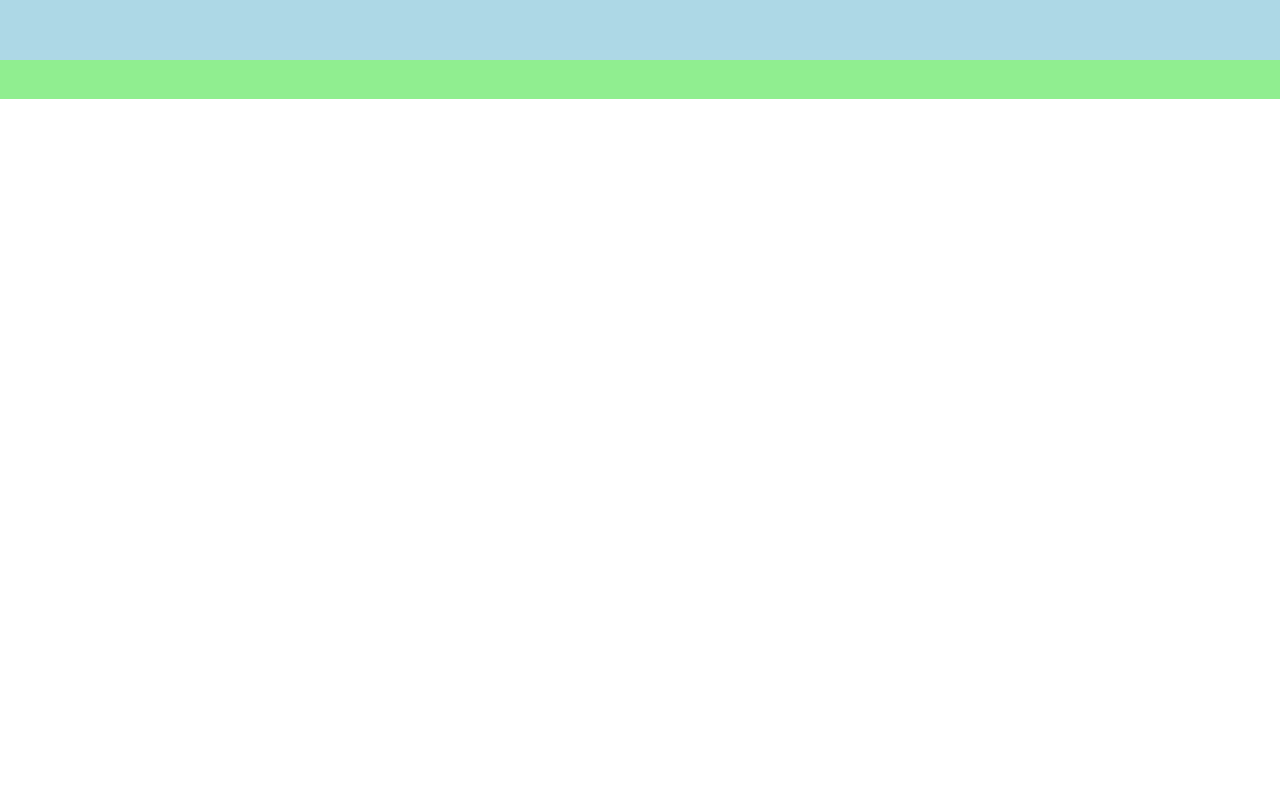
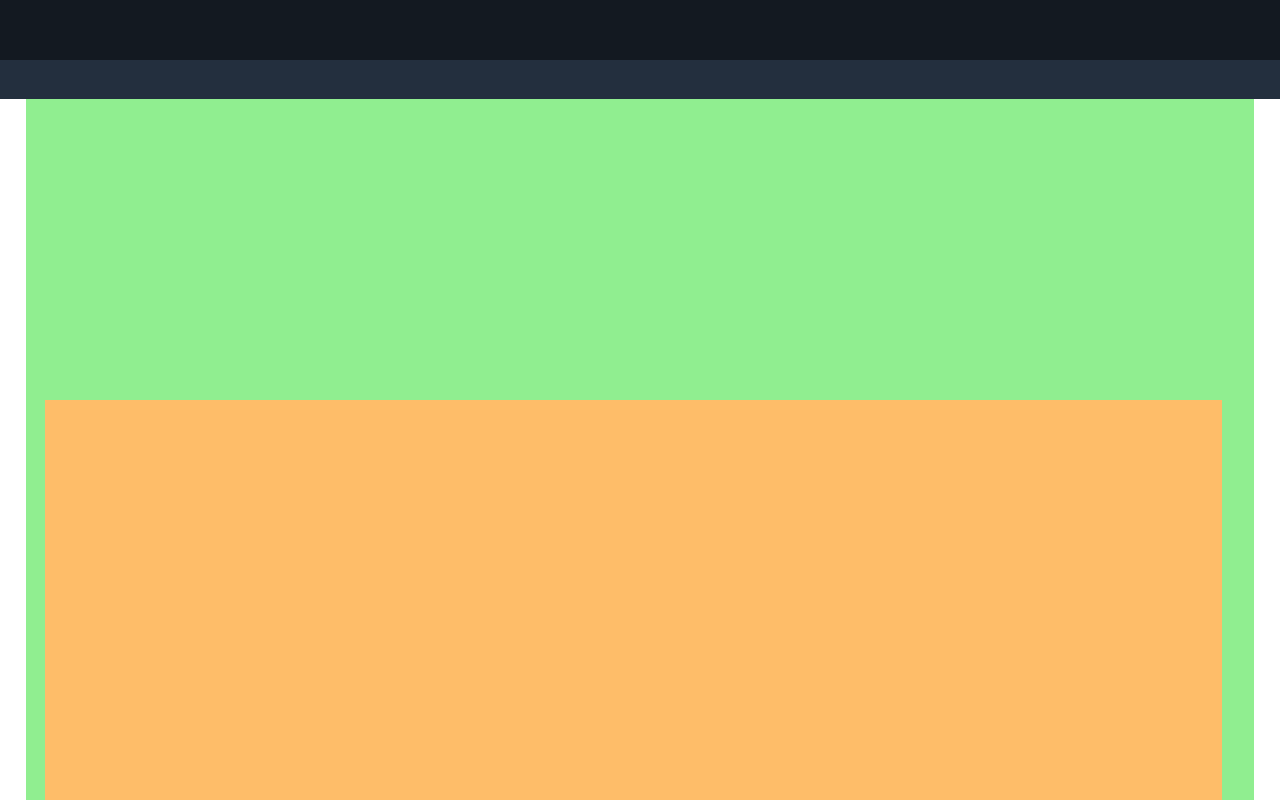
Before and after one commit to amkrop/home, a website: page amizon/index.html in a window 1280 px wide. Shown: the top 800 px of the page. Drawn offline with Linux system fonts and the light colour scheme.

Commit message:
still working on the layouts

```diff
--- a/amizon/src/SASS/absreacts/_colors.scss
+++ /dev/null
@@ -1,7 +0,0 @@
-
-$very_dark_blue:rgb(19,25,33);
-$derk_blue:rgb(35,47,62);
-$light_white:rgb(200,200,200);
-$orange:rgb(244,208,120);
-$paper_orange:rgb(254,189,105);
-$white:#fff
--- /dev/null
+++ b/amizon/src/SASS/absreacts/_index.scss
@@ -0,0 +1 @@
+@forward "./variables";
--- a/amizon/src/SASS/absreacts/_variables.scss
+++ b/amizon/src/SASS/absreacts/_variables.scss
@@ -1,5 +1,5 @@
 // colors
+$darkBlue:#131921;
 $blue: #232f3e;
-$darkBlue:#131921;
 $orange:#febd69;
 $darkOrange:#ff9900;
--- a/amizon/src/SASS/layouts/_grid.scss
+++ b/amizon/src/SASS/layouts/_grid.scss
@@ -1,3 +1,6 @@
+@use "../absreacts/index" as *;
+
+
 body{
     margin: 0px;
     padding: 0px;
@@ -11,7 +14,7 @@ header{
 
 .top_header{
     display: flex;
-    background-color: lightblue;
+    background-color: $darkBlue;
     height: 60px;
     width: 100%;
     .main_logo{
@@ -22,6 +25,28 @@ header{
 
 .buttom_header{
     display: flex;
+    background-color: $blue;
+    height: 39px;
+}
+
+///////////CAROUSEL////////////
+
+.carousel{
     background-color: lightgreen;
-    height: 39px;;
+    height: 100vh;
+    width: 96%;
+    margin:0% auto;
+    z-index: -1;
 }
+
+///////////// MAIN /////////////
+
+.main{
+    background-color: $orange;
+    width:92vw ;
+    height: 100vh;
+    margin: auto;
+    position:absolute;
+    top: 50vh;
+    left: 3.5%;
+}
```
Also changed, not shown: amizon/public/style.css, 1 other file.
